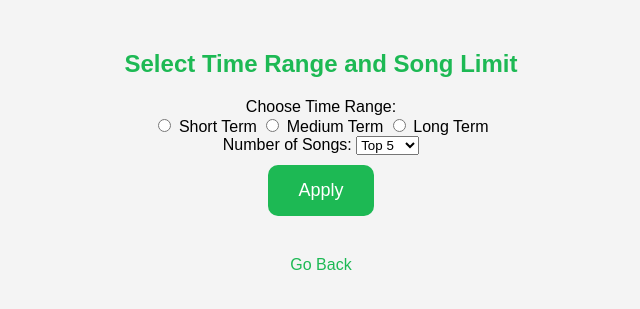
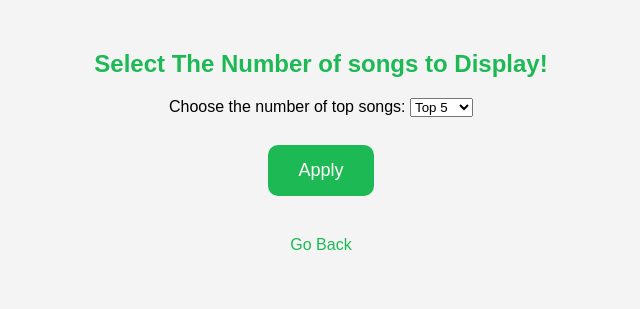
Before and after one commit to AmaanAhmad21/SpotifyWrappedProj, a Flask app: page /stats in a window 1280 px wide. Shown: the top 309 px of the page, without its empty margins (319-959 px from the left). Run offline with Flask 3, Linux system fonts and the light colour scheme.

Commit message:
Changed logic so all time ranges get updated in sheets and user only picks song limit.

```diff
--- a/app.py
+++ b/app.py
@@ -91,7 +91,7 @@ def insert_to_gsheet(time_range, track_ids):
 
     # Update the sheet with new data.
     worksheet.update([df.columns.values.tolist()] + df.values.tolist())
-    print(f"Updated Google Sheets for {time_range} with {len(df)} tracks.")
+    print(f"Updated Google Sheets with {len(df)} tracks.")
 
 @app.route("/stats", methods=["GET", "POST"])
 def stats():
@@ -105,46 +105,29 @@ def stats():
             return redirect(url_for("login"))
 
         # Get the user's selections
-        time_range = request.form.get("time_range")
+        time_range = ["short_term", "medium_term", "long_term"]
         song_limit = int(request.form.get("song_limit", 5))
 
         # Fetch user’s top tracks for the specified time range and limit
         sp = spotipy.Spotify(auth=user_token["access_token"])
 
-        if not time_range:
-            # Update all time ranges
-            time_ranges = ["short_term", "medium_term", "long_term"]
-            for range_option in time_ranges:
-                userTopSongs = sp.current_user_top_tracks(
-                    limit=song_limit,
-                    offset=0,
-                    time_range=range_option
-                )
-                # Get track IDs and update the corresponding sheet
-                track_ids = get_track_ids(userTopSongs)
-                insert_to_gsheet(range_option, track_ids)
-
-            return render_template(
-                "display.html",
-                time_range="all time ranges",
-                song_limit=song_limit
+        # Iterate over all time ranges and fetch top tracks
+        for range in time_range:
+            userTopSongs = sp.current_user_top_tracks(
+                limit=song_limit,
+                offset=0,
+                time_range=range
             )
 
-        userTopSongs = sp.current_user_top_tracks(
-            limit=song_limit,
-            offset=0,
-            time_range=time_range
-            )
+            # Extract track IDs and update the Google Sheets
+            track_ids = get_track_ids(userTopSongs)
+            insert_to_gsheet(range, track_ids)
 
-        # Extract track IDs and update the Google Sheets
-        track_ids = get_track_ids(userTopSongs)
-        insert_to_gsheet(time_range, track_ids)
-
-        return render_template(
-            "display.html",
-            time_range=time_range,
-            song_limit=song_limit
-            )
+    return render_template(
+        "display.html",
+        time_range=range,
+        song_limit=song_limit
+        )
 
 
 @app.route("/display")
--- a/templates/display.html
+++ b/templates/display.html
@@ -25,11 +25,7 @@
 <body>
     <h1>Google Sheets Updated Successfully!</h1>
     <p>
-        {% if time_range == "all time ranges" %}
-            You updated all time ranges with the top {{ song_limit }} tracks.
-        {% else %}
-            You updated the sheet with the top {{ song_limit }} tracks for the {{ time_range }} time range.
-        {% endif %}
+        You updated the sheet with the top {{ song_limit }} tracks.
     </p>
     <a href="{{ url_for('stats') }}">Go Back to Stats</a>
 </body>
--- a/templates/stats.html
+++ b/templates/stats.html
@@ -44,26 +44,16 @@
     </style>
 </head>
 <body>
-    <h2>Select Time Range and Song Limit</h2>
+    <h2>Select The Number of songs to Display!</h2>
     <form method="POST" action="{{ url_for('stats') }}">
-        <label for="time_range">Choose Time Range:</label>
-        <div>
-            <input type="radio" id="short_term" name="time_range" value="short_term" >
-            <label for="short_term">Short Term</label>
-            <input type="radio" id="medium_term" name="time_range" value="medium_term" >
-            <label for="medium_term">Medium Term</label>
-            <input type="radio" id="long_term" name="time_range" value="long_term" >
-            <label for="long_term">Long Term</label>
-        </div>
-
-        <label for="song_limit">Number of Songs:</label>
-        <select name="song_limit" id="song_limit" required>
+        <label for="song_limit">Choose the number of top songs:</label>
+        <select name="song_limit" id="song_limit">
             <option value="5">Top 5</option>
             <option value="10">Top 10</option>
             <option value="25">Top 25</option>
             <option value="50">Top 50</option>
         </select>
-        <br>
+        <br><br>
         <button type="submit">Apply</button>
     </form>
     <a href="{{ url_for('home') }}" class="back-link">Go Back</a>
```
